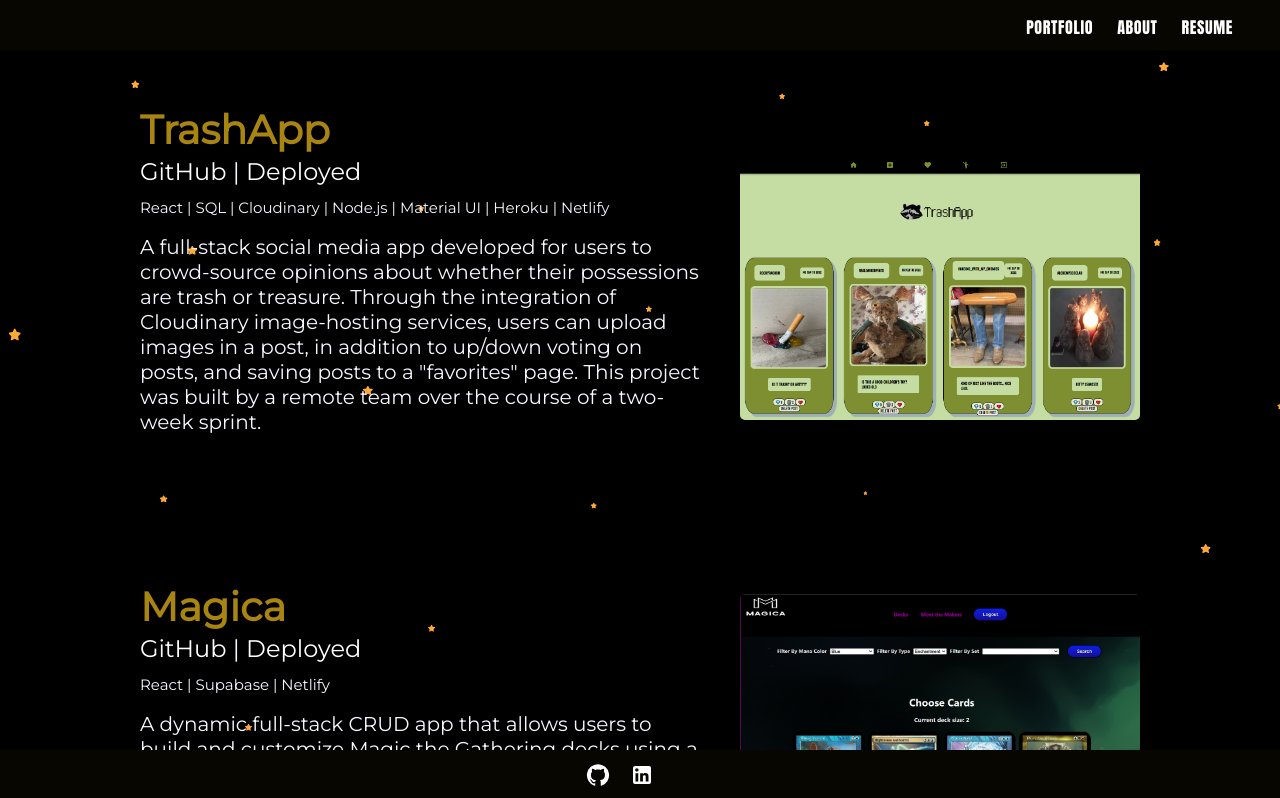
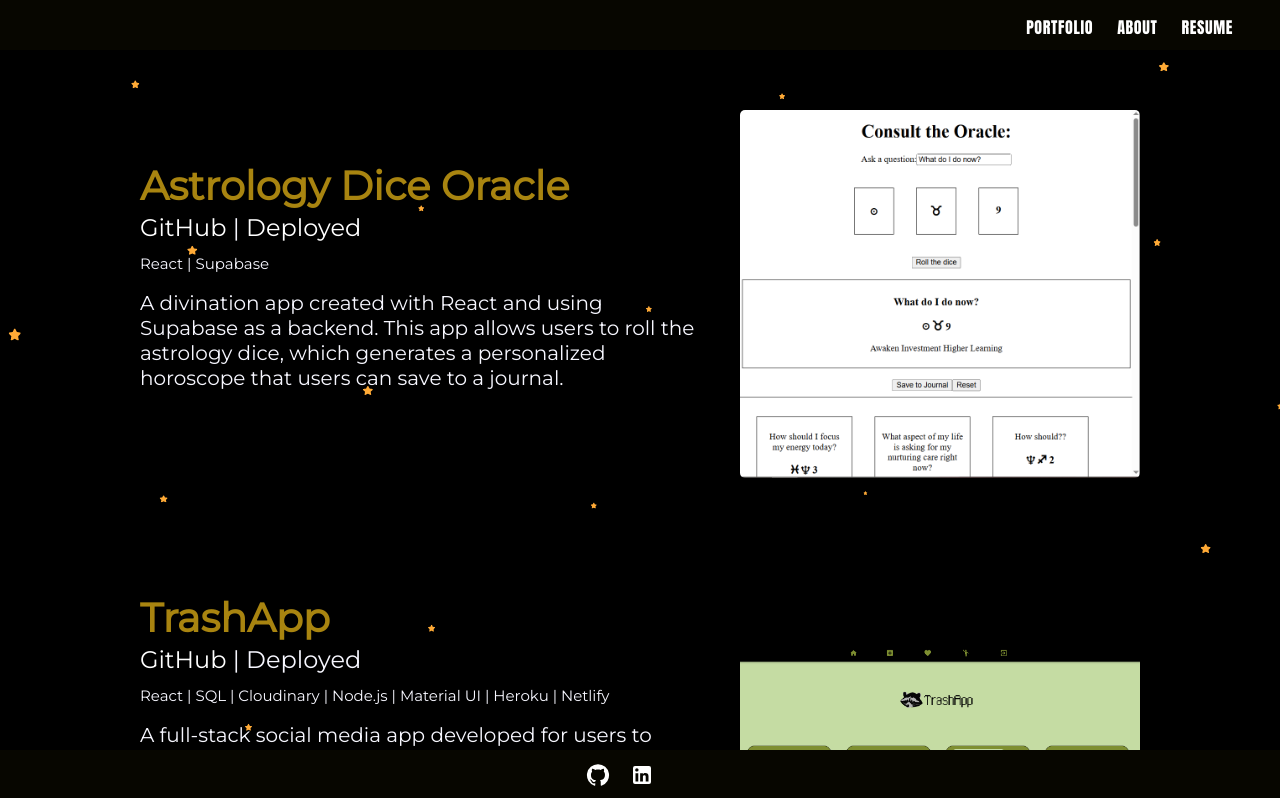
Before and after one commit to hdsteineke/portfolio-site, a React app: page /portfolio in a window 1280 px wide. Shown: the top 798 px of the page. Built offline with nearby package versions, Linux system fonts and the light colour scheme.

Commit message:
updated portfolio list page to include astro oracle app

```diff
--- a/src/data/data.js
+++ b/src/data/data.js
@@ -1,25 +1,35 @@
 /* eslint-disable max-len */
 export const projects = [
+
   {
     id: '1',
+    name: 'Astrology Dice Oracle',
+    description: 'A divination app created with React and using Supabase as a backend. This app allows users to roll the astrology dice, which generates a personalized horoscope that users can save to a journal.',
+    deployed: <a href="https://astrooracle.netlify.app/">Deployed</a>,
+    github: <a href="https://github.com/hdsteineke/astro-dice-oracle">GitHub</a>,
+    technologies: 'React | Supabase',
+    image: 'astrooracle.PNG'
+  },
+  {
+    id: '2',
     name: 'TrashApp',
     description: 'A full-stack social media app developed for users to crowd-source opinions about whether their possessions are trash or treasure. Through the integration of Cloudinary image-hosting services, users can upload images in a post, in addition to up/down voting on posts, and saving posts to a "favorites" page. This project was built by a remote team over the course of a two-week sprint.',
-    deployed: <a href="https://coruscating-duckanoo-7b598c.netlify.app/">Deployed</a>,
+    deployed: 'Deployed',
     github: <a href="https://github.com/Gift-WrApp-Crew">GitHub</a>,
     technologies: 'React | SQL | Cloudinary | Node.js | Material UI | Heroku | Netlify',
     image: 'trashapp.PNG'
   },
   {
-    id: '2',
+    id: '3',
     name: 'Magica',
     description: 'A dynamic full-stack CRUD app that allows users to build and customize Magic the Gathering decks using a 3rd party RESTful API. This project was developed by a remote team in a 1-week sprint.',
-    deployed: <a href="https://endearing-paletas-f049d6.netlify.app/">Deployed</a>,
+    deployed: 'Deployed',
     github: <a href="https://github.com/Magica-Drafter/Magica">GitHub</a>,
     technologies: 'React | Supabase | Netlify',
     image: 'magica.png'
   },
   {
-    id: '3',
+    id: '4',
     name: 'GiftWrApp',
     description: 'A full-stack birthday-tracking app built for the desktop that allows users to save and edit birth dates, zodiac signs and gift ideas for their loved ones. This project was developed by a remote team in a 1-week sprint',
     deployed: 'Deployed',
@@ -28,7 +38,7 @@
     image: 'giftwrapp.png'
   },
   {
-    id: '4',
+    id: '5',
     name: 'Alchemeetings the SQL',
     description: 'A backend built with SQL to provide a cleaner, more manageable user experience of the existing Alchemy Zoom classrooms. This app implements GitHub OAuth for user authentication and was developed remotely in a one-week sprint.',
     deployed: 'Deployed',
```
Also changed, not shown: public/astrooracle.PNG (added).
